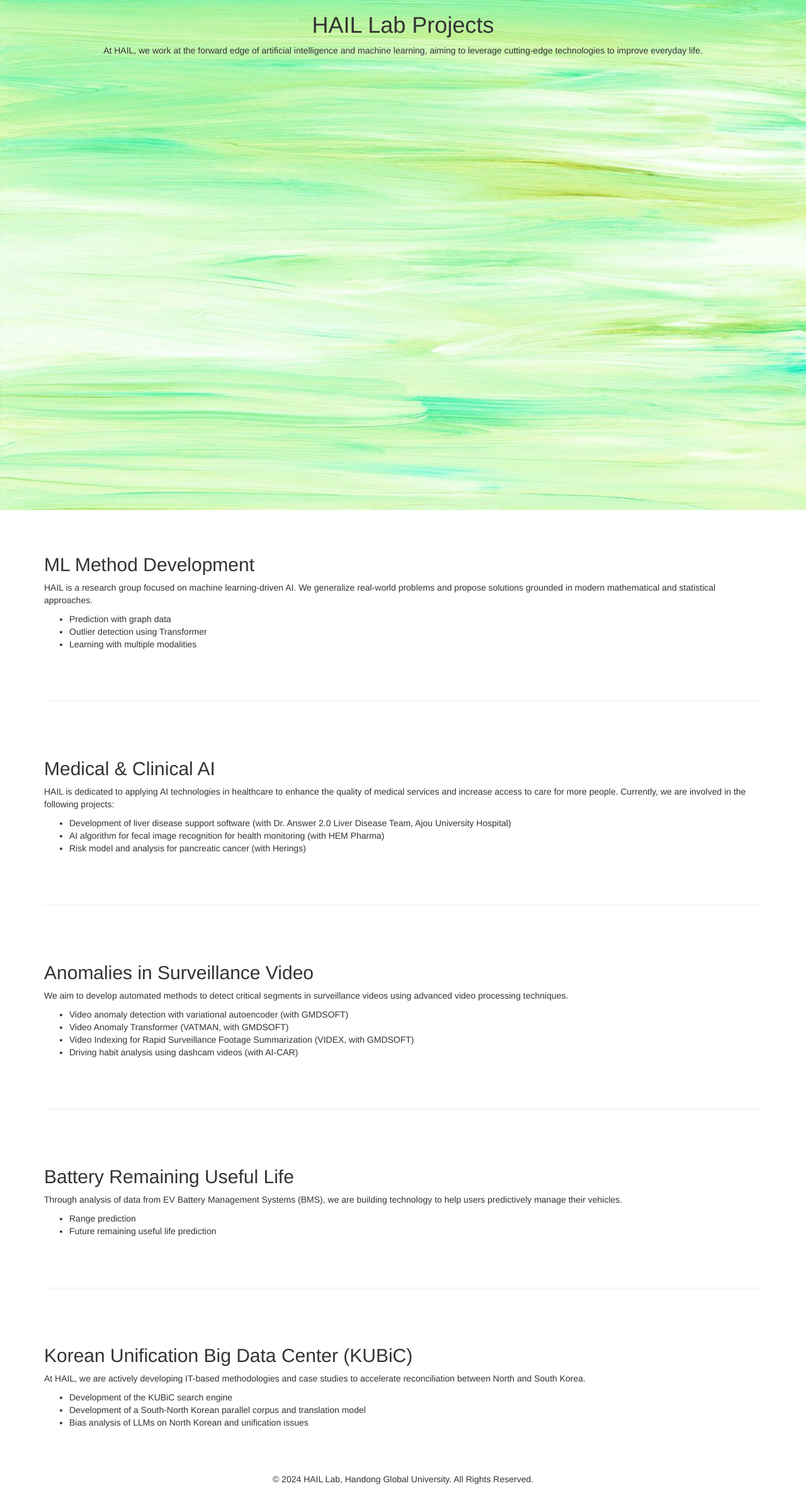
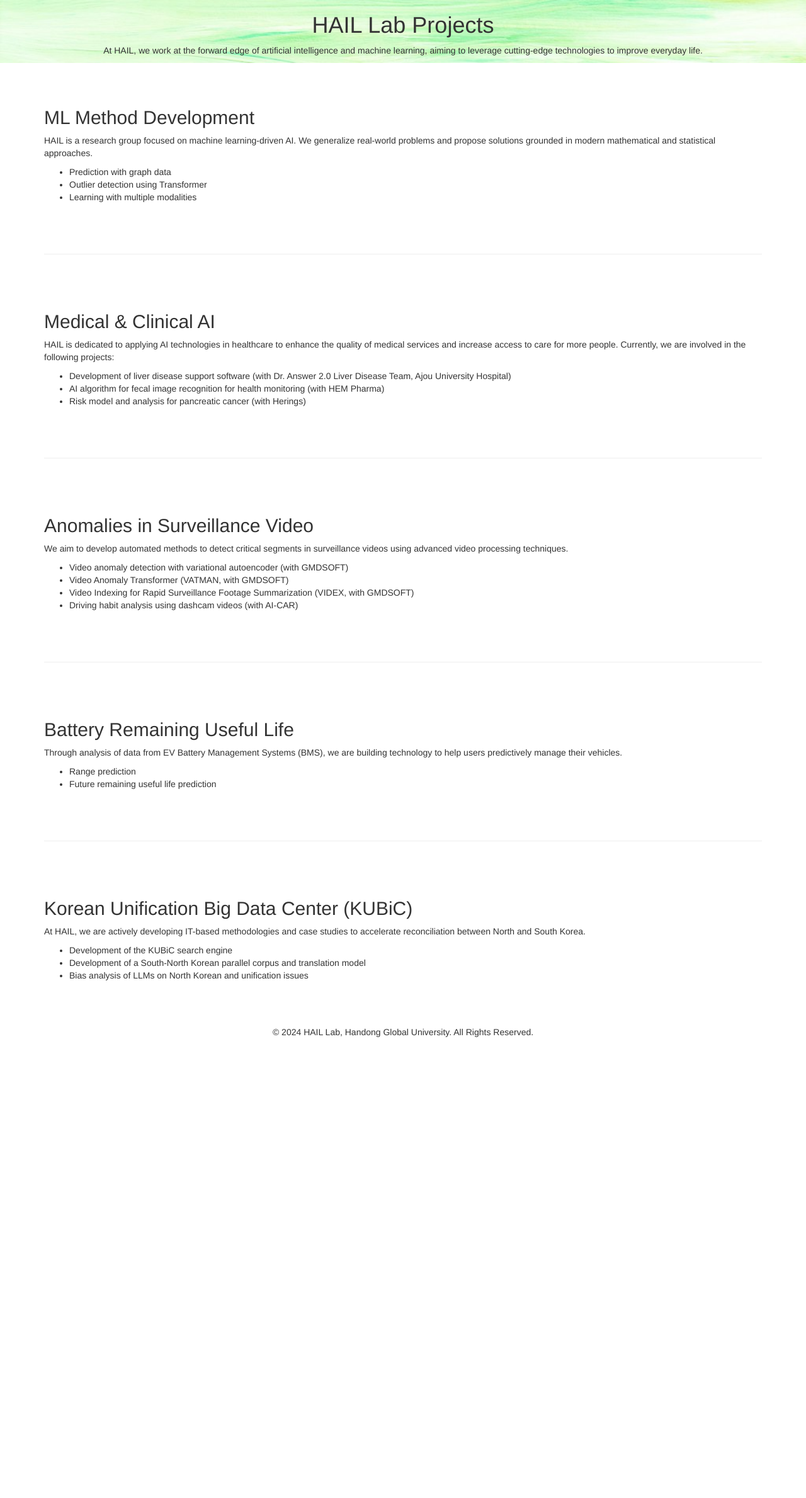
Before and after one commit to nth221/nth221.github.io, a Jekyll site: the page pages/projects.html, which Jekyll copies as it is, in a window 1280 px wide. Shown: the whole page at 63% size. Built offline with Jekyll 4.4.1, drawn with Linux system fonts in a browser that asks for light colours; nearby versions of some CDN libraries; library files that are not in the unit come from our copies; after the commit the page ends 1669 px from its top, so only the background shows below that.

Commit message:
modified:   css/stylish-portfolio.css 	modified:   pages/projects.html

```diff
--- a/css/stylish-portfolio.css
+++ b/css/stylish-portfolio.css
@@ -177,6 +177,18 @@ hr.small {
     -o-background-size: cover;
 }
 
+.project-header {
+    display: table;
+    position: relative;
+    width: 100%;
+    height:100px;
+    background: url(../img/bg.jpg) no-repeat center center scroll;
+    -webkit-background-size: cover;
+    -moz-background-size: cover;
+    background-size: cover;
+    -o-background-size: cover;
+}
+
 /* About */
 
 .about {
--- a/pages/projects.html
+++ b/pages/projects.html
@@ -10,7 +10,7 @@
 </head>
 <body>
 
-    <header class="header" height=100>
+    <header class="project-header">
         <div class="container text-center">
             <h1>HAIL Lab Projects</h1>
             <p>At HAIL, we work at the forward edge of artificial intelligence and machine learning, aiming to leverage cutting-edge technologies to improve everyday life.</p>
```
